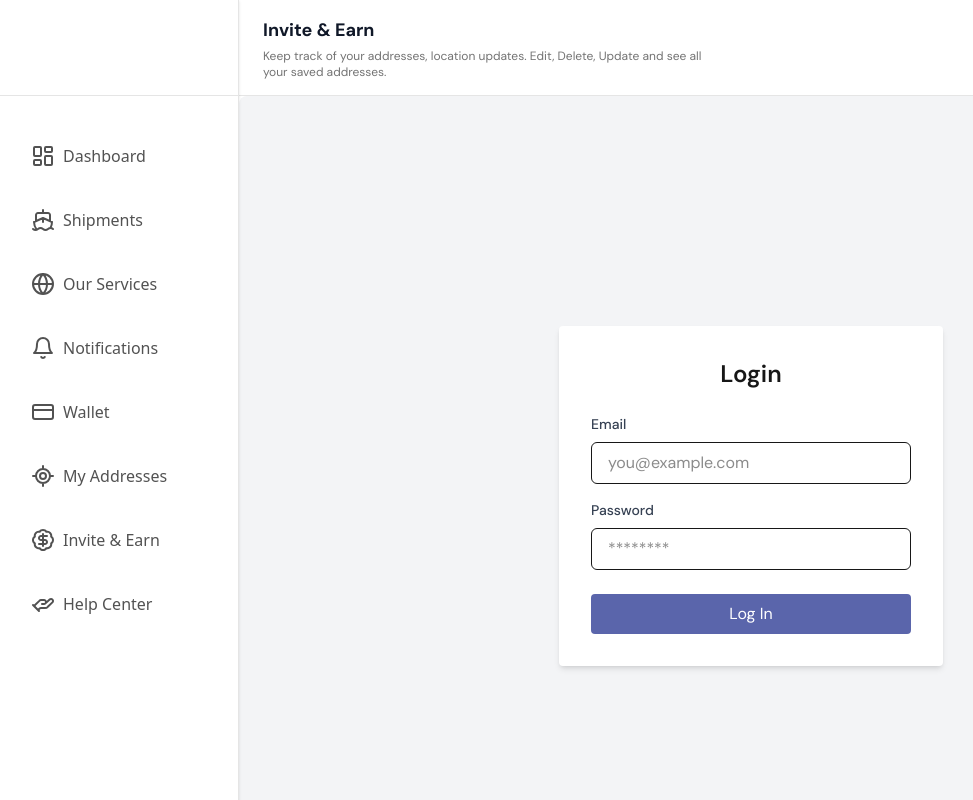
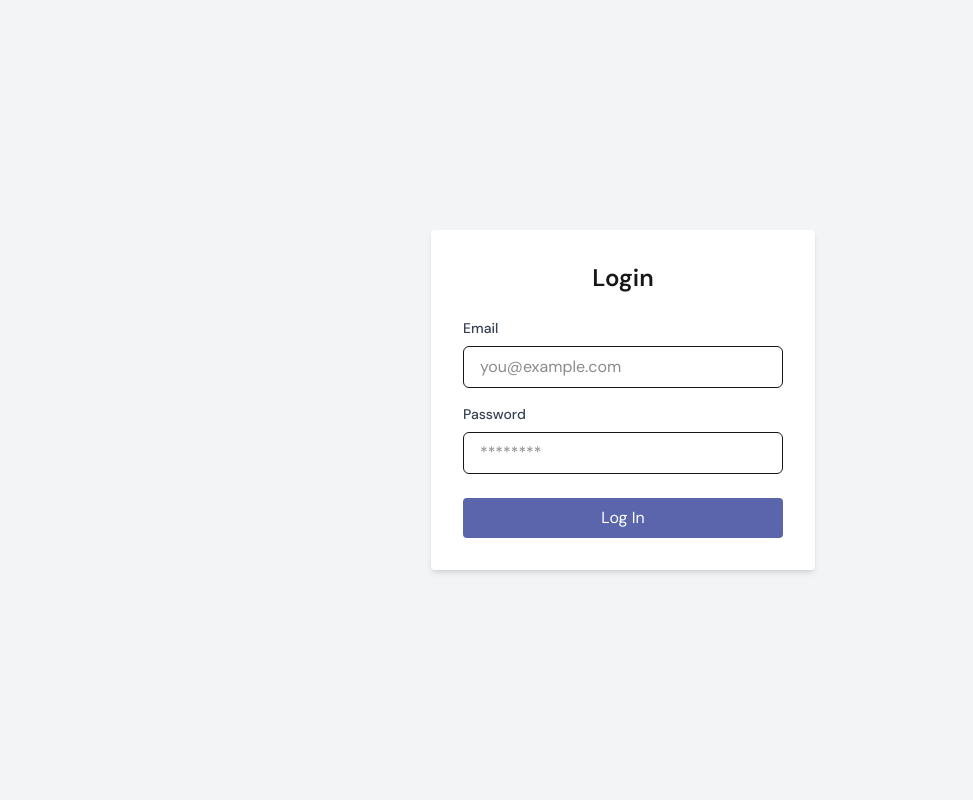
Before and after one commit to RhodaAramide/business-dashboard, a Next.js app: page /auth/login in a window 1280 px wide. Shown: the top 800 px of the page, without its empty margins (17-990 px from the left). Built offline with nearby package versions, Linux system fonts and the light colour scheme.

Commit message:
feat: Implement LayoutWrapper component to manage layout and conditional rendering of Sidebar and Topbar

```diff
--- a/src/app/layout.tsx
+++ b/src/app/layout.tsx
@@ -1,8 +1,7 @@
 import "./globals.css";
 import { ReactNode } from "react";
 import { ToastProvider } from "./providers/ToastProvider";
-import { Sidebar } from "@/components/Sidebar";
-import { Topbar } from "@/components/Topbar";
+import { LayoutWrapper } from "@/components/LayoutWrapper";
 
 export const metadata = {
   title: "Business Dashboard",
@@ -12,13 +11,9 @@ export const metadata = {
 export default function RootLayout({ children }: { children: ReactNode }) {
   return (
     <html lang="en">
-      <body className="flex min-h-screen w-screen bg-neutral-50 font-dmsans overflow-scroll">
+      <body>
         <ToastProvider />
-        <Sidebar />
-        <div className="flex-1 flex flex-col overflow-auto">
-          <Topbar />
-          <main className="flex-1 overflow-auto">{children}</main>
-        </div>
+        <LayoutWrapper>{children}</LayoutWrapper>
       </body>
     </html>
   );
--- /dev/null
+++ b/src/components/LayoutWrapper.tsx
@@ -0,0 +1,22 @@
+// components/LayoutWrapper.tsx
+"use client";
+
+import { usePathname } from "next/navigation";
+import { Sidebar } from "@/components/Sidebar";
+import { Topbar } from "@/components/Topbar";
+import { ReactNode } from "react";
+
+export const LayoutWrapper = ({ children }: { children: ReactNode }) => {
+  const pathname = usePathname();
+  const isAuthPage = pathname.startsWith("/auth");
+
+  return (
+      <div className="flex min-h-screen w-screen bg-neutral-50 font-dmsans overflow-scroll">
+        {!isAuthPage && <Sidebar />}
+        <div className="flex-1 flex flex-col overflow-auto">
+          {!isAuthPage && <Topbar />}
+          <main className="flex-1 overflow-auto">{children}</main>
+        </div>
+      </div>
+  );
+};
```
